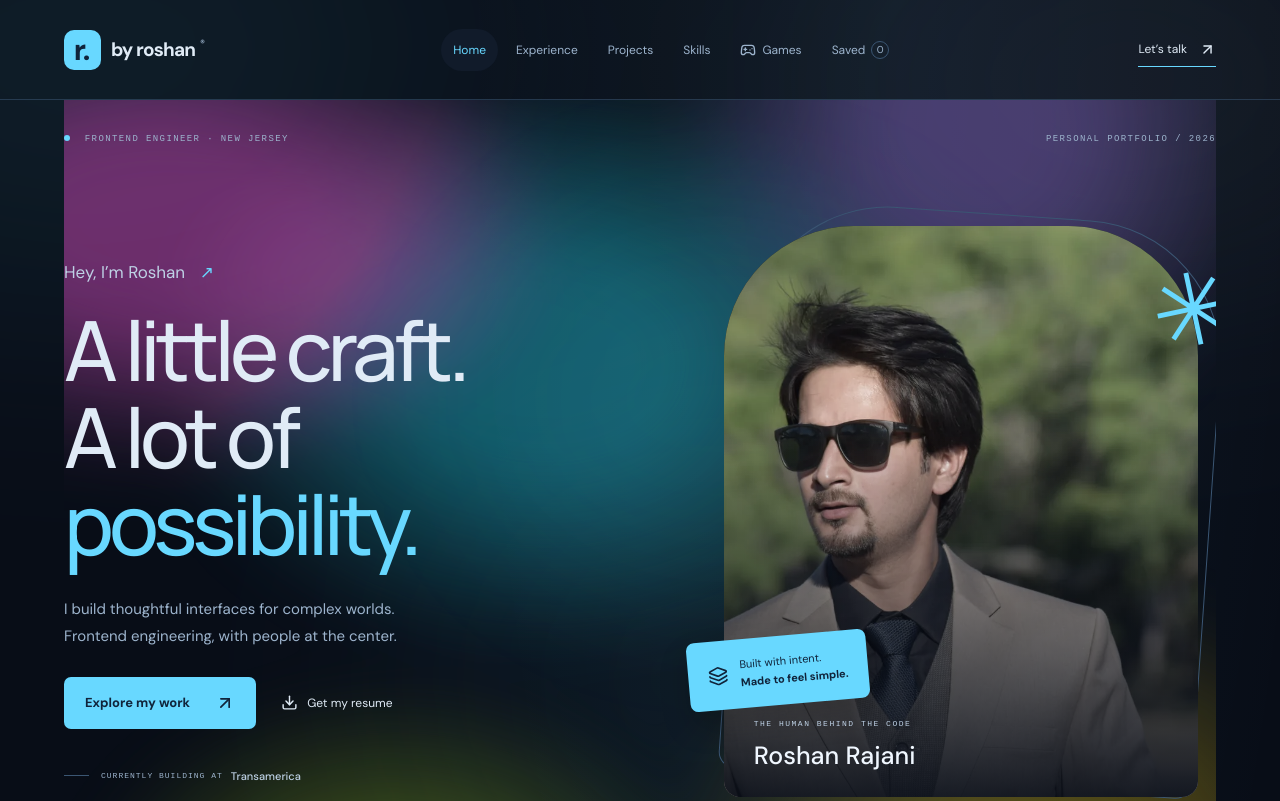
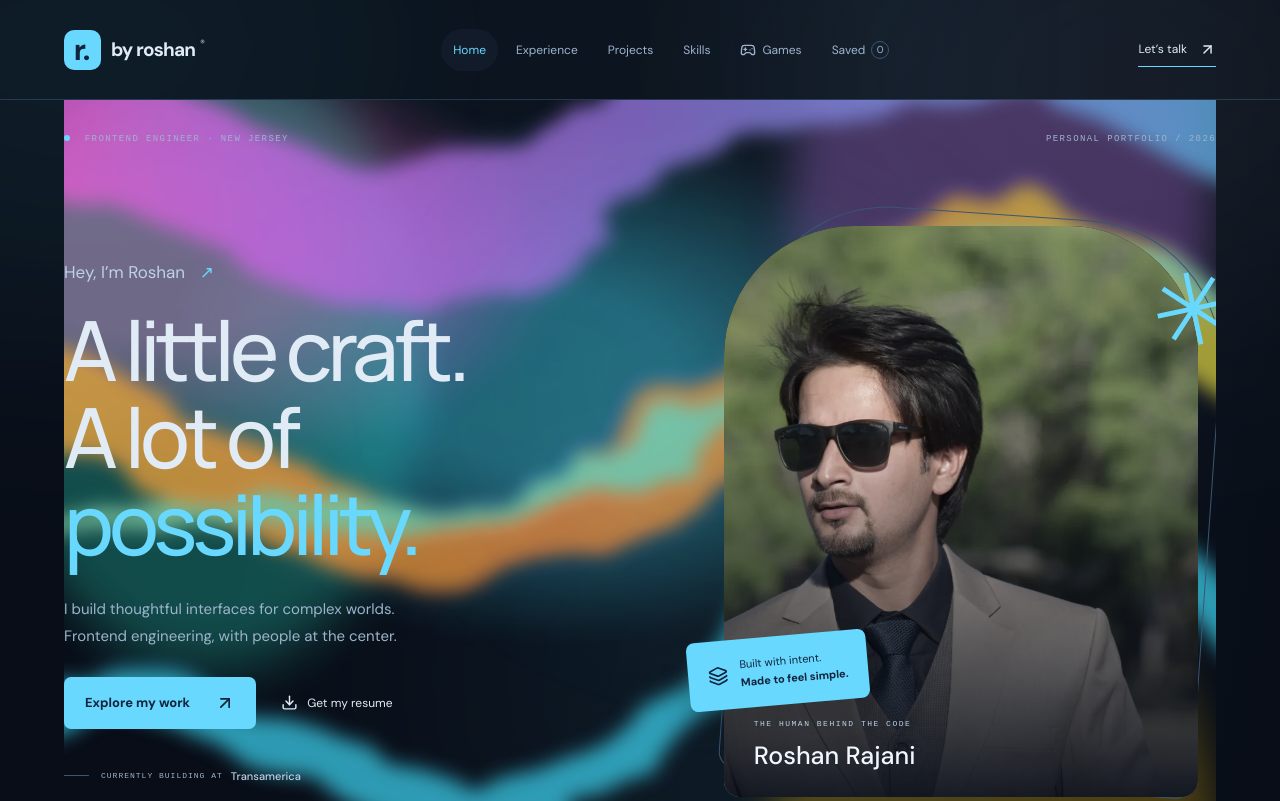
Before and after one commit to roshanrajani/roshan-career-dashboard, a React (Vite) app: page / in a window 1280 px wide. Shown: the top 801 px of the page. Built offline with nearby package versions, Linux system fonts and the light colour scheme.

Commit message:
Add distorted liquid ribbon hero effect

```diff
--- a/src/style.css
+++ b/src/style.css
@@ -35,7 +35,7 @@ main, footer { max-width: 1280px; margin: auto; width: 90%; }
 /* Introduction */
 .hero { padding-top: 34px; }
 .hero { position: relative; isolation: isolate; overflow: clip; }
-.hero::before { content: ''; position: absolute; z-index: -1; inset: -20% -8%; pointer-events: none; opacity: .72; mix-blend-mode: screen; filter: blur(30px) saturate(180%); background: radial-gradient(ellipse 40% 26% at 15% 28%, #ff6fbd8c 0 26%, transparent 70%), radial-gradient(ellipse 38% 30% at 42% 38%, #68d8ff7a 0 25%, transparent 72%), radial-gradient(ellipse 31% 34% at 72% 20%, #a78bfa72 0 23%, transparent 70%), radial-gradient(ellipse 36% 28% at 77% 74%, #f6d36566 0 22%, transparent 72%), radial-gradient(ellipse 32% 25% at 32% 80%, #d7fb7966 0 20%, transparent 70%); animation: liquid-float 16s ease-in-out infinite alternate; }
+.hero::before { content: ''; position: absolute; z-index: -1; inset: -13% -8%; pointer-events: none; opacity: .84; mix-blend-mode: screen; filter: blur(9px) saturate(145%); background: url('/liquid.svg') center/cover no-repeat, radial-gradient(ellipse 40% 26% at 15% 28%, #ff6fbd8c 0 26%, transparent 70%), radial-gradient(ellipse 38% 30% at 42% 38%, #68d8ff7a 0 25%, transparent 72%); animation: liquid-float 16s ease-in-out infinite alternate; }
 @keyframes liquid-float { from { transform: translate3d(-3%, 1%, 0) scale(1.02) rotate(-1deg); } 50% { transform: translate3d(2%, -2%, 0) scale(1.08) rotate(1deg); } to { transform: translate3d(-1%, 2%, 0) scale(1.04) rotate(-.5deg); } }
 .hero::after { content: ''; position: absolute; z-index: -1; width: 38vw; height: 30vw; right: 22%; top: 12%; border-radius: 50%; background: color-mix(in srgb, var(--accent) 5%, transparent); filter: blur(80px); pointer-events: none; }
 .hero-topline { display: flex; justify-content: space-between; font: 9px monospace; color: var(--muted); letter-spacing: 1.4px; }
```
Also changed, not shown: public/liquid.svg (added).
